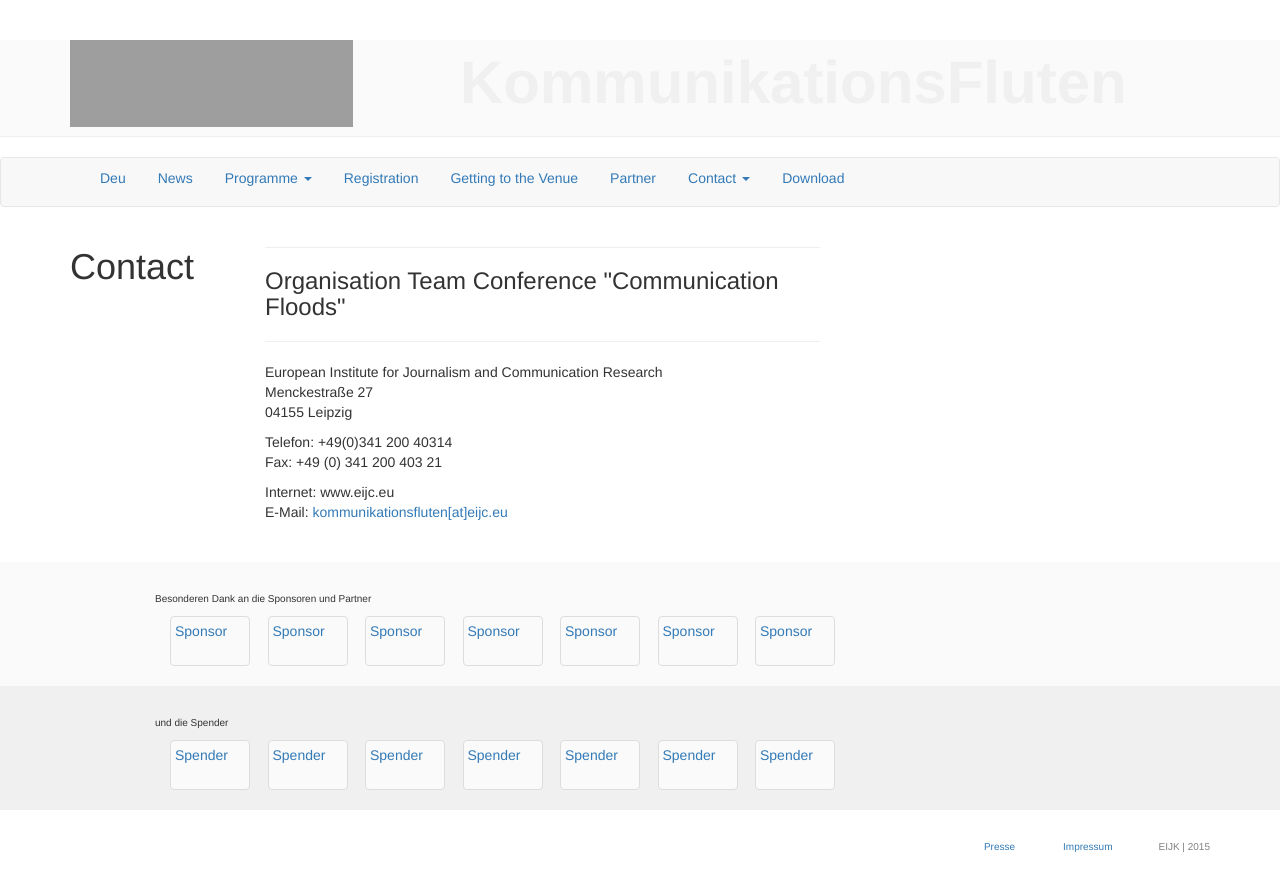
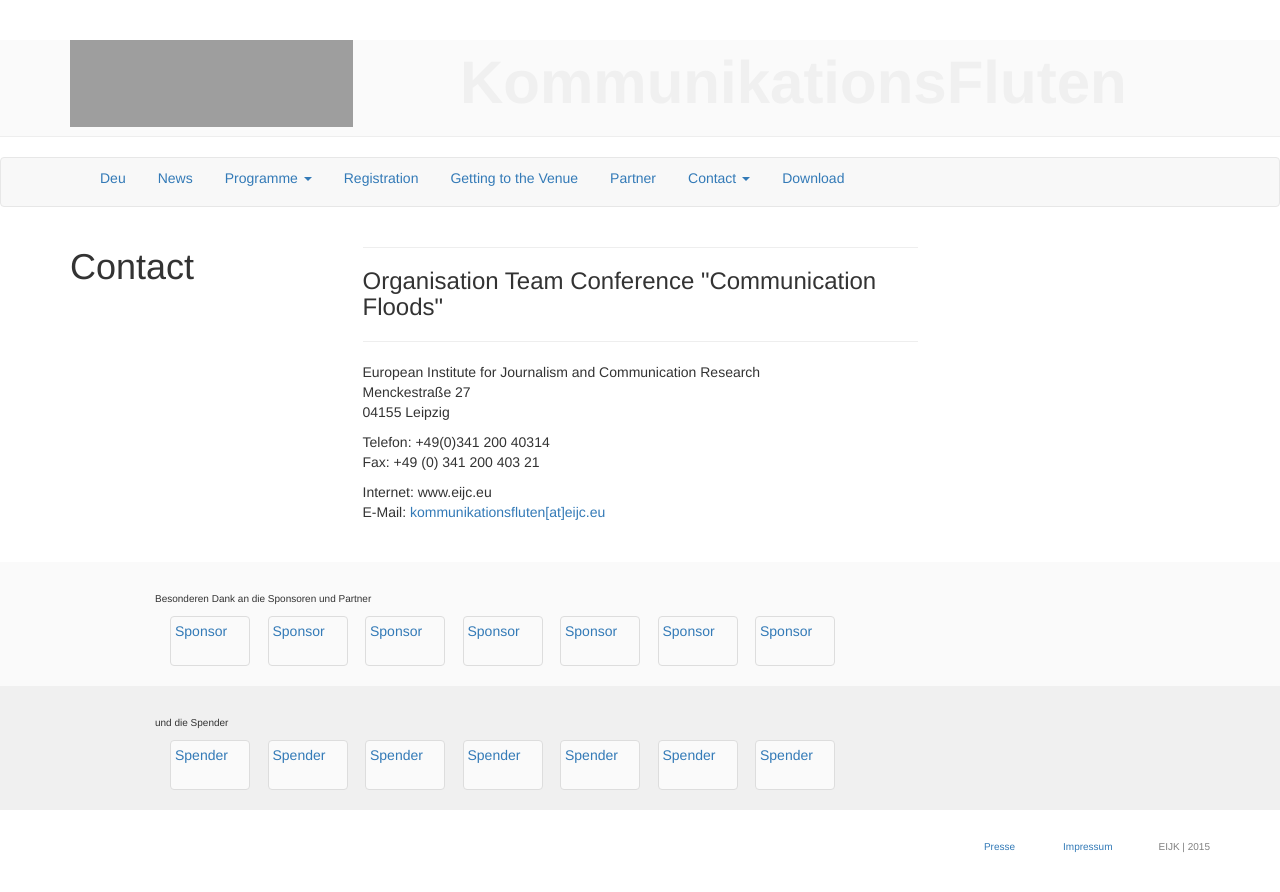
Before and after one commit to susedev/test, a Jekyll site: the page built from contact.html, in a window 1280 px wide. Shown: the top 892 px of the page. Built offline with Jekyll 4.4.1, drawn with Linux system fonts in a browser that asks for light colours; nearby versions of some CDN libraries; grey boxes are pictures that could not be loaded.

Commit message:
Update page.html

```diff
--- a/_layouts/page.html
+++ b/_layouts/page.html
@@ -11,14 +11,13 @@ layout: base
 <div class="container">
  <div class="row">
   <div class="row-same-height row-same-height row-full-height">
-    <div class="col-md-2 col-md-height col-full-height">
+    <div class="col-md-3 col-md-height col-full-height">
           <h1>{{ page.title }}</h1>
     </div>
     <div class="col-md-6 col-md-height col-full-height">
                {{ content }}
     </div>
-     <div class="col-md-1 col-md-height col-full-height">
-    </div>
+
     <div class="col-md-3 col-md-height col-full-height">
 
     </div>
@@ -28,7 +27,7 @@ layout: base
 
 <footer style="background-color:#FAFAFA;">
     <div class="container" >
-    <div class="col-md-8">
+    <div class="col-md-9">
             <p style="margin-top: 30px; margin-left:70px; color=#808080; font-size:10px;" > Besonderen Dank an die Sponsoren und Partner </p>
       <div class="container" style="margin-left:70px;">
         <div class="row">
@@ -56,9 +55,6 @@ layout: base
         </div>
       </div>
     </div>
-    <div class="col-md-1">
-
-    </div>
     <div class="col-md-3">
     </div>
   </div>
@@ -66,7 +62,7 @@ layout: base
 
 <footer style="background-color:#F0F0F0">
   <div class="container">
-    <div class="col-md-8">
+    <div class="col-md-9">
             <p style="margin-top: 30px; margin-left:70px; color=#808080; font-size:10px;" > und die Spender </p>
       <div class="container" style="margin-left:70px;">
         <div class="row">
@@ -94,9 +90,7 @@ layout: base
         </div>
       </div>
     </div>
-    <div class="col-md-1">
 
-    </div>
     <div class="col-md-3">
     </div>
   </div>
@@ -104,15 +98,13 @@ layout: base
 
         <div class="container">
             <div class="row">
-                <div class="col-md-2">
+                <div class="col-md-3">
 
                 </div>
                 <div class="col-md-6">
 
                 </div>
-                <div class="col-md-1">
 
-                </div>
                 <div class="col-md-1">
                   <p style="margin-top: 30px; text-align: right; color:#808080; font-size:10px;"><a href=" {{ site.base_url }}/presse.html">Presse</a></p>
                 </div>
```
